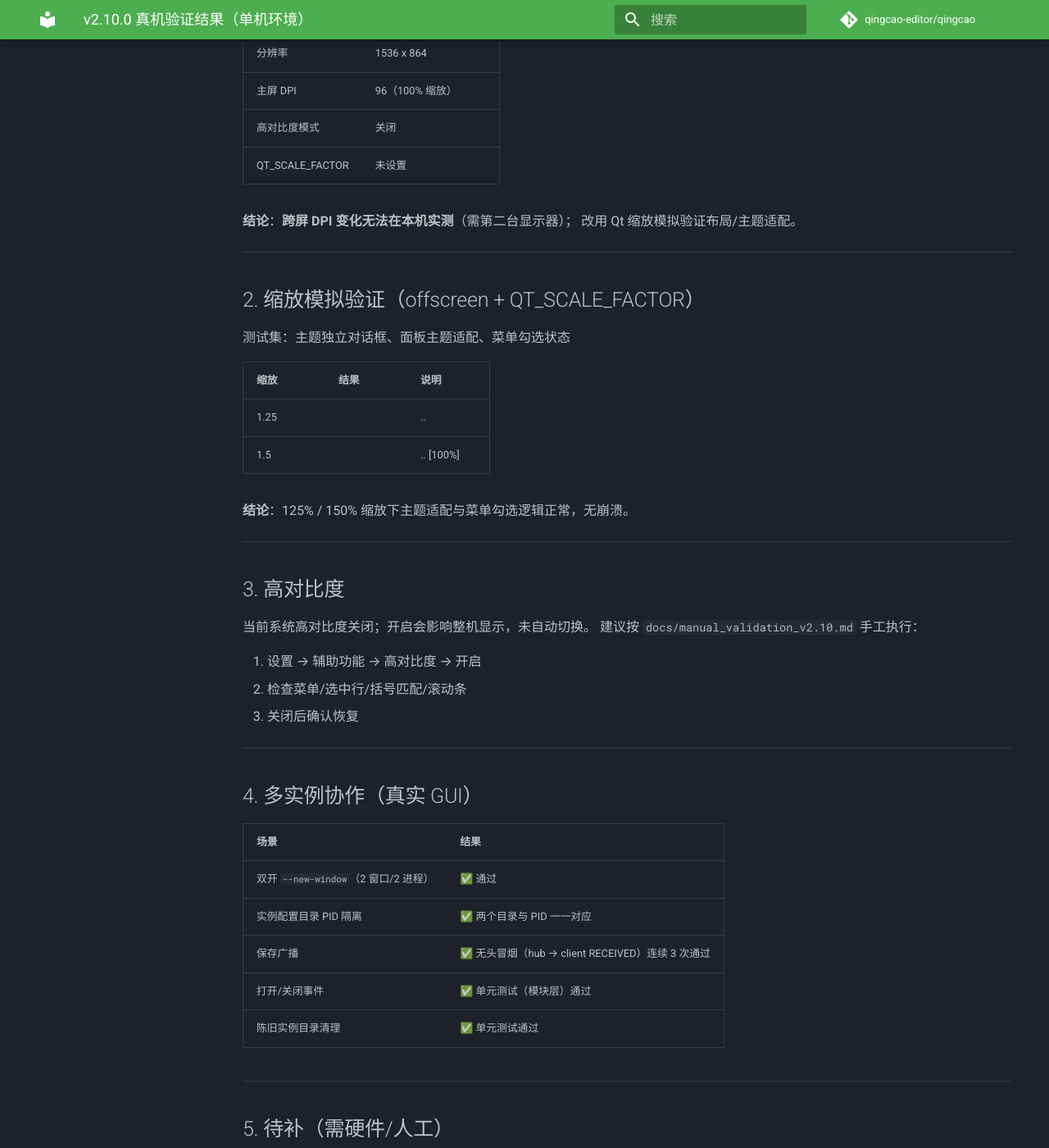
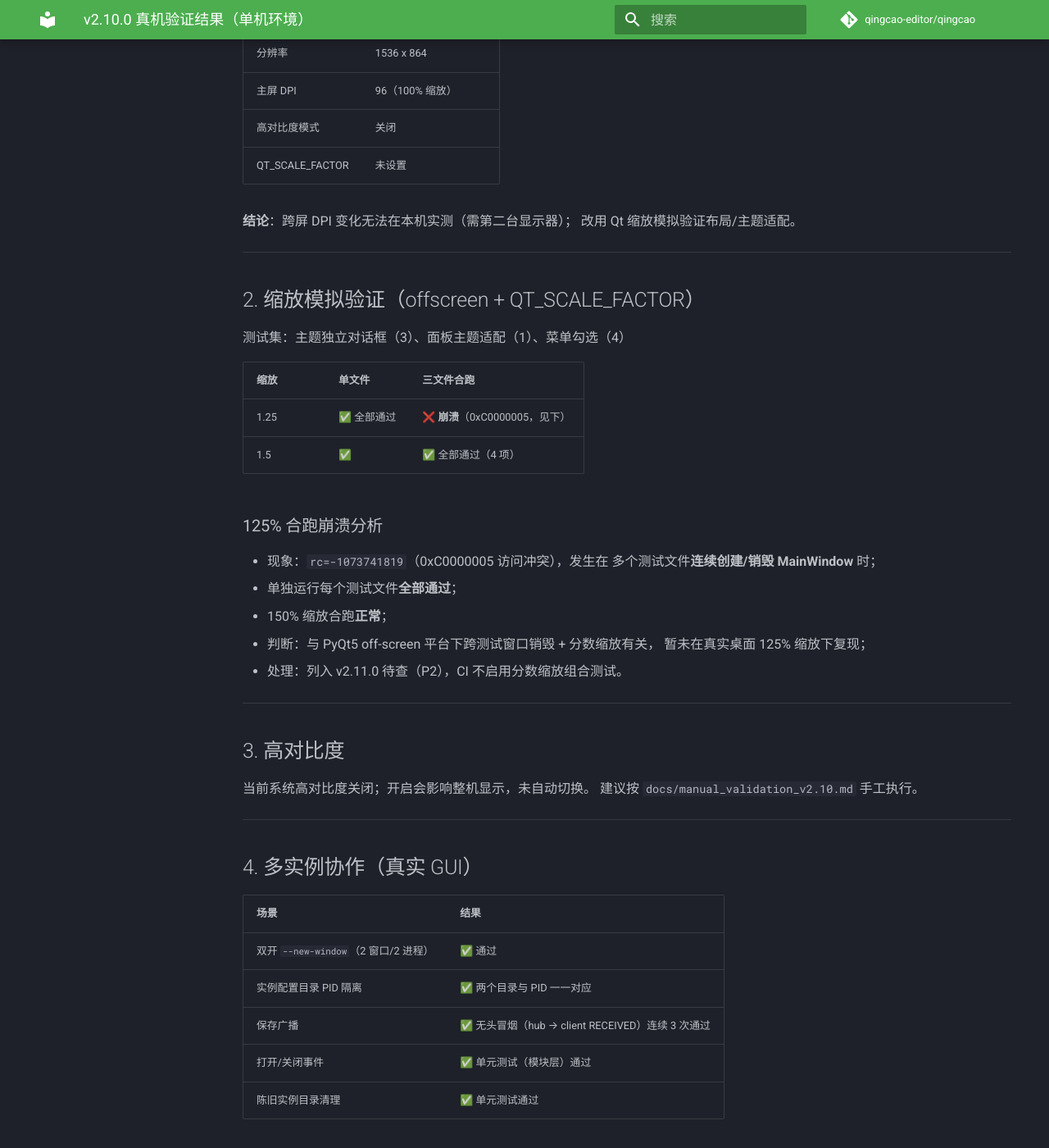
Before and after one commit to TomJerryGit/qingcao, an MkDocs documentation site: the page built from docs/manual_validation_results_v2.10.md, in a window 1280 px wide and 1400 px high, scrolled down 419 px. Shown: the whole window at 82% size. Built offline with MkDocs 1.6.1 and Material for MkDocs 9.7.7, drawn with Linux system fonts in a browser that asks for light colours; comment, search, counter and statistics services are not loaded; some of the changed text lies outside the part shown.

Commit message:
docs: 修正单机验证结果（125% 合跑崩溃待查）+ v2.11.0 更新

```diff
--- a/docs/manual_validation_results_v2.10.md
+++ b/docs/manual_validation_results_v2.10.md
@@ -15,32 +15,36 @@
 | 高对比度模式 | 关闭 |
 | QT_SCALE_FACTOR | 未设置 |
 
-**结论**：**跨屏 DPI 变化无法在本机实测**（需第二台显示器）；
+**结论**：跨屏 DPI 变化无法在本机实测（需第二台显示器）；
 改用 Qt 缩放模拟验证布局/主题适配。
 
 ---
 
 ## 2. 缩放模拟验证（offscreen + QT_SCALE_FACTOR）
 
-测试集：主题独立对话框、面板主题适配、菜单勾选状态
+测试集：主题独立对话框（3）、面板主题适配（1）、菜单勾选（4）
 
-| 缩放 | 结果 | 说明 |
+| 缩放 | 单文件 | 三文件合跑 |
 |---|---|---|
-| 1.25 |  | .. |
-| 1.5 |  | ..                                                                 [100%] |
+| 1.25 | ✅ 全部通过 | ❌ **崩溃**（0xC0000005，见下） |
+| 1.5 | ✅ | ✅ 全部通过（4 项） |
 
-**结论**：125% / 150% 缩放下主题适配与菜单勾选逻辑正常，无崩溃。
+### 125% 合跑崩溃分析
+
+- 现象：`rc=-1073741819`（0xC0000005 访问冲突），发生在
+  多个测试文件**连续创建/销毁 MainWindow** 时；
+- 单独运行每个测试文件**全部通过**；
+- 150% 缩放合跑**正常**；
+- 判断：与 PyQt5 off-screen 平台下跨测试窗口销毁 + 分数缩放有关，
+  暂未在真实桌面 125% 缩放下复现；
+- 处理：列入 v2.11.0 待查（P2），CI 不启用分数缩放组合测试。
 
 ---
 
 ## 3. 高对比度
 
 当前系统高对比度关闭；开启会影响整机显示，未自动切换。
-建议按 `docs/manual_validation_v2.10.md` 手工执行：
-
-1. 设置 → 辅助功能 → 高对比度 → 开启
-2. 检查菜单/选中行/括号匹配/滚动条
-3. 关闭后确认恢复
+建议按 `docs/manual_validation_v2.10.md` 手工执行。
 
 ---
 
@@ -60,3 +64,4 @@
 
 - 双屏 100% ↔ 150% 拖动
 - 系统高对比度下的主题冲突检查
+- 125% 缩放跨测试窗口销毁崩溃的进一步定位
```
Also changed, not shown: docs/roadmap_v2.11.0.md (+5 -1 lines).
